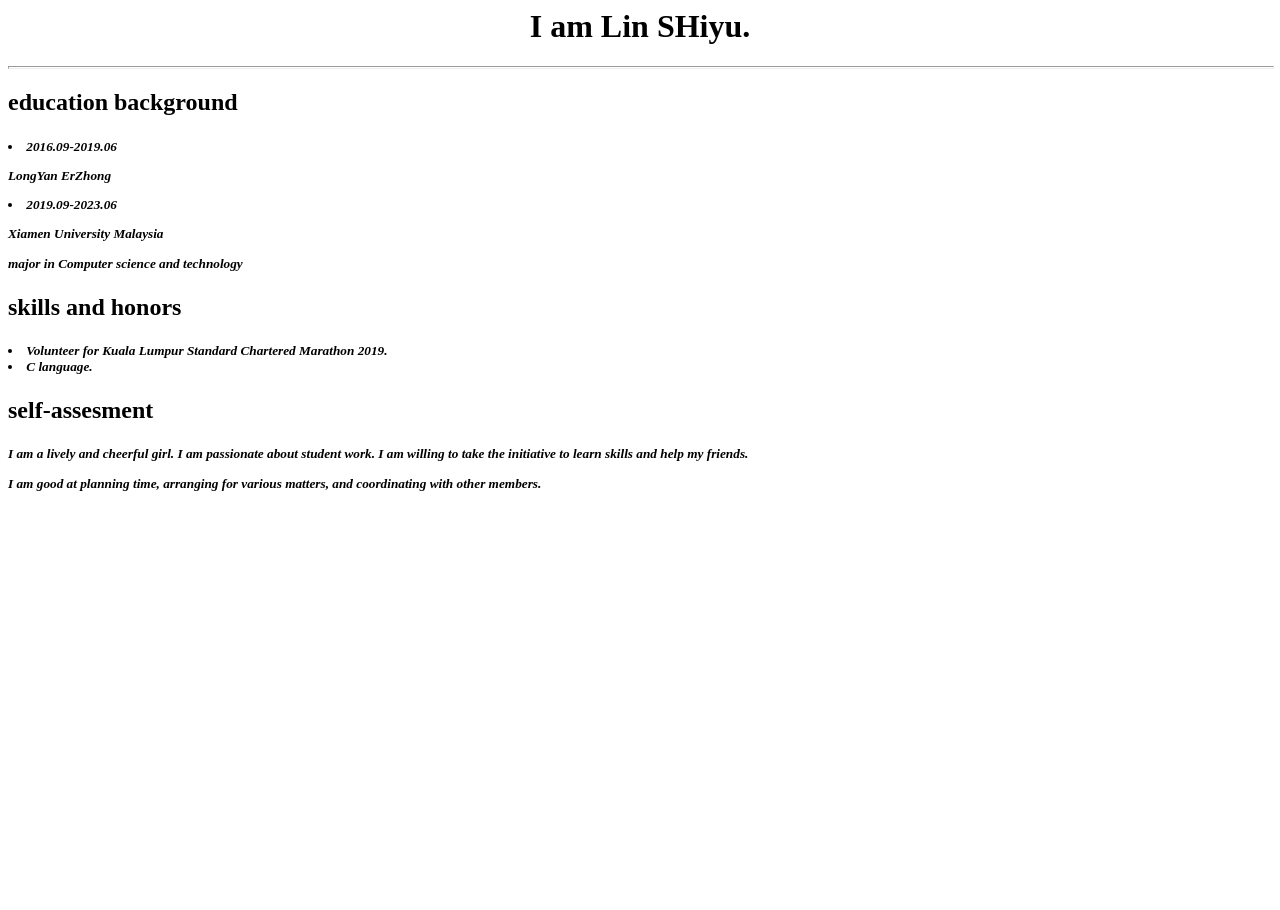
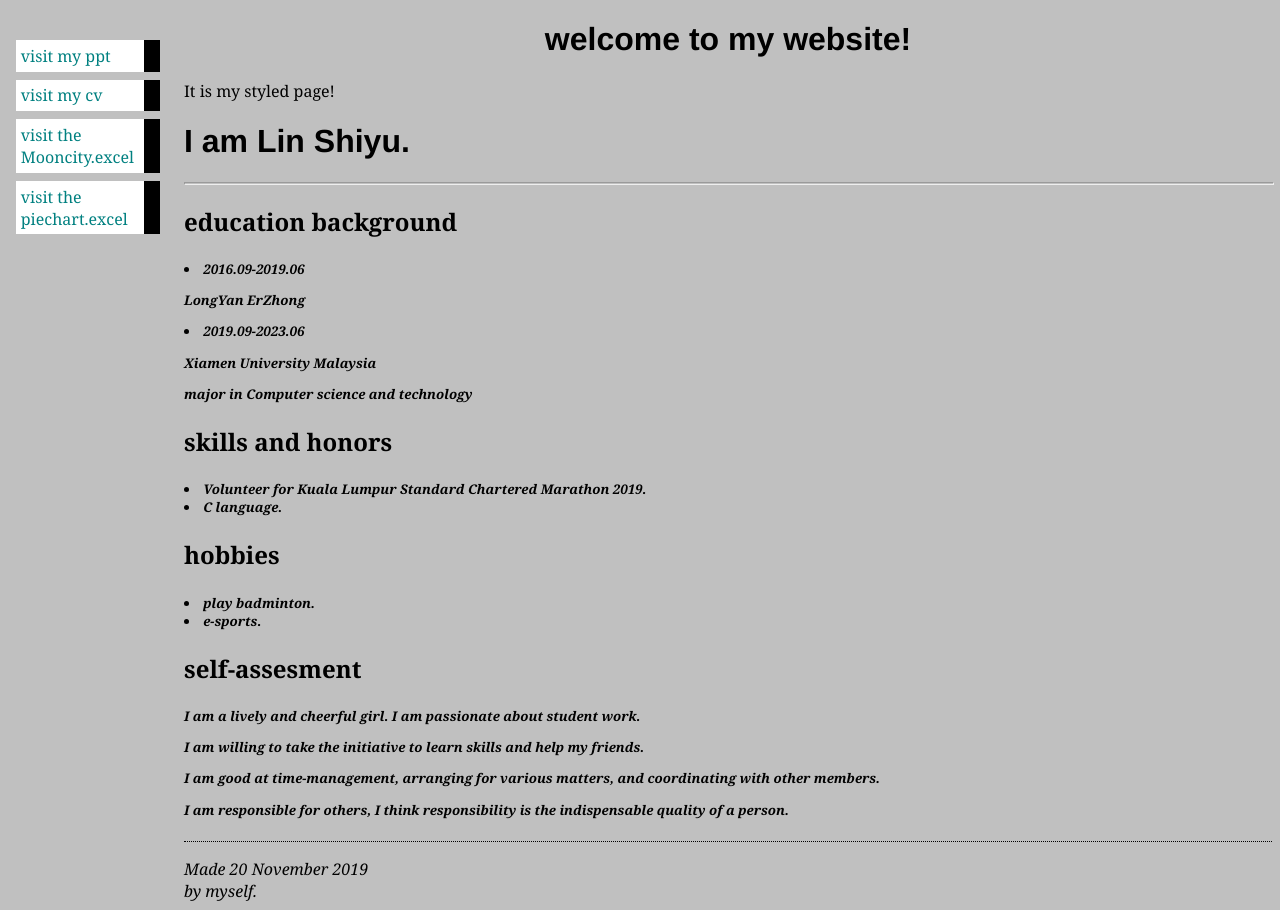
Before and after one commit to linshiyu579/linshiyu579.github.io, a plain HTML site: page index.html in a window 1280 px wide. Before the commit the page ends 800 px from the top, so only its background shows below. Drawn offline with Linux system fonts and the light colour scheme.

Commit message:
Update index.html

```diff
--- a/index.html
+++ b/index.html
@@ -1,10 +1,26 @@
+<!DOCTYPE html PUBLIC "-//W3C//DTD HTML 4.01//EN">
 <html>
 <head>
-<title>Lin Shiyu</title>
+<title>welcome to my website!</title>
+<link rel="stylesheet" href="mystyle.css">
 </head>
 
 <body>
-<h1 align="center">I am Lin SHiyu.</h1>
+
+<!-- Site navigation menu -->
+<ul class="navbar">
+<li><a href="https://linshiyu579.github.io/lin shiyu.pptx">visit my ppt</a>
+<li><a href="https://linshiyu579.github.io/CV.docx">visit my cv</a>
+<li><a href="https://linshiyu579.github.io/Mooncity.xlsx">visit the Mooncity.excel</a>
+<li><a href="https://linshiyu579.github.io/piechart.xlsx">visit the piechart.excel</a>
+</ul>
+
+<!-- Main content -->
+<h1 align="center">welcome to my website!</h1>
+
+<p>It is my styled page!
+
+<h1 >I am Lin Shiyu.</h1>
 <hr align="center" size="3" width="100%">
 <h2 align="lefy"><strong>education background</h2></strong>
 <h5><i><u1>
@@ -18,11 +34,23 @@
 	<li>Volunteer for Kuala Lumpur Standard Chartered Marathon 2019.</li>
 	<li>C language.</li>
 </u1></p></i></h5>
+<h2 align="lefy"><strong>hobbies</strong></h2>
+<h5><i><p><u1>
+	<li>play badminton.</li>
+	<li>e-sports.</li>
+</u1></p></i></h5>
 <h2 align="lefy"><strong>self-assesment</strong></h2>
-<h5><i><p>I am a lively and cheerful girl. I am passionate about student work. I am willing to take the initiative to learn skills and help my friends. </p><p>I am good at planning time, arranging for various matters, and coordinating with other members.</p></i></h5>
+<h5><i>
+	<p>I am a lively and cheerful girl. I am passionate about student work.</p>
+	<p>I am willing to take the initiative to learn skills and help my friends. </p>
+	<p>I am good at time-management, arranging for various matters, and coordinating with other members.</p>
+	<p>I am responsible for others, I think responsibility is the indispensable quality of a person.</p>
 
+</i></h5>
 
+<!-- Sign and date the page, it's only polite! -->
+<address>Made 20 November 2019<br>
+by myself.</address>
 
 </body>
-
 </html>
```
